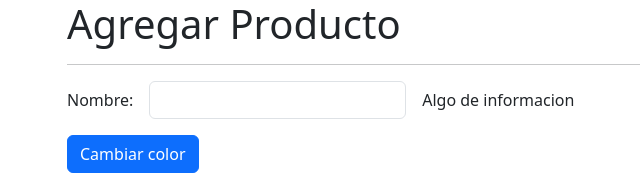
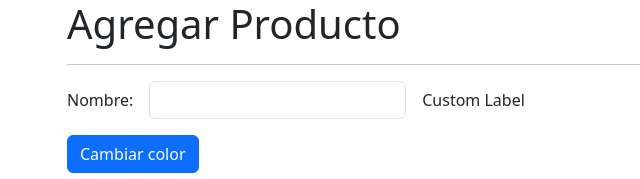
Before and after one commit to PterPmnta/11-diretiveSignals, an Angular app: page /products/product in a window 1280 px wide. Shown: the top 179 px of the page, without its empty margins (15-655 px from the left). Built offline with nearby package versions, Linux system fonts and the light colour scheme.

Commit message:
clase 319: custom label

```diff
--- a/src/app/products/pages/product-page/product-page.component.html
+++ b/src/app/products/pages/product-page/product-page.component.html
@@ -14,7 +14,7 @@
         </div>
 
         <div class="col-auto">
-            <span>Algo de informacion</span>
+            <span customLabel></span>
         </div>
     </div>
 
--- a/src/app/products/products.module.ts
+++ b/src/app/products/products.module.ts
@@ -4,6 +4,7 @@
 import { ProductsRoutingModule } from './products-routing.module';
 import { ProductPageComponent } from './pages/product-page/product-page.component';
 import { ReactiveFormsModule } from '@angular/forms';
+import { SharedModule } from '../shared/shared.module';
 
 
 @NgModule({
@@ -13,7 +14,8 @@
   imports: [
     CommonModule,
     ProductsRoutingModule,
-    ReactiveFormsModule
+    ReactiveFormsModule,
+    SharedModule
   ]
 })
 export class ProductsModule { }
--- /dev/null
+++ b/src/app/shared/directives/custom-label.directive.ts
@@ -0,0 +1,17 @@
+import { Directive, ElementRef } from '@angular/core';
+
+@Directive({
+  selector: '[customLabel]',
+  /* standalone: true, */
+})
+export class CustomLabelDirective {
+
+  private htmlElement?: ElementRef<HTMLElement>;
+
+  constructor(private el: ElementRef<HTMLElement>) {
+    /* console.log('CustomLabelDirective'); */
+    console.log(el);
+    this.htmlElement = el;
+    this.htmlElement.nativeElement.innerHTML = 'Custom Label'
+  }
+}
```
Also changed, not shown: src/app/shared/shared.module.ts (added, +18 -0 lines).
